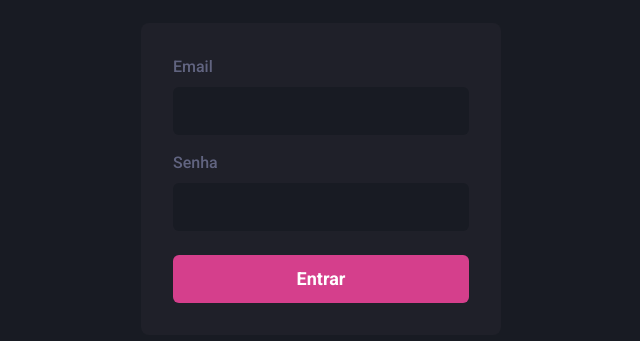
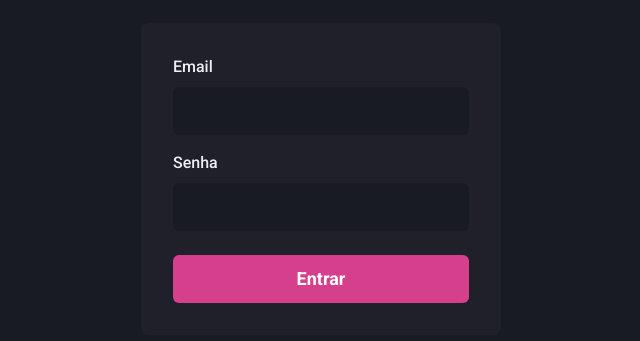
Before and after one commit to GuiSelair/Ignite-DashGO, a Next.js app: page / in a window 1280 px wide. Shown: the part 221-562 px from the top of the page, without its empty margins (319-959 px from the left). Built offline with nearby package versions, Linux system fonts and the light colour scheme.

Commit message:
Update: Added Prettier config and fix little bugs

```diff
--- a/package.json
+++ b/package.json
@@ -15,7 +15,8 @@
     "framer-motion": "^6",
     "next": "12.2.0",
     "react": "18.2.0",
-    "react-dom": "18.2.0"
+    "react-dom": "18.2.0",
+    "react-icons": "^4.4.0"
   },
   "devDependencies": {
     "@types/node": "^18.0.1",
--- a/src/styles/theme.ts
+++ b/src/styles/theme.ts
@@ -5,7 +5,7 @@ export const theme = extendTheme({
 		global: {
 			body: {
 				bg: 'gray.900',
-				color: 'gray.500'
+				color: 'gray.50'
 			}
 		}
 	},
```
Also changed, not shown: 2 other files (tests, documents, lock files or other folders).
